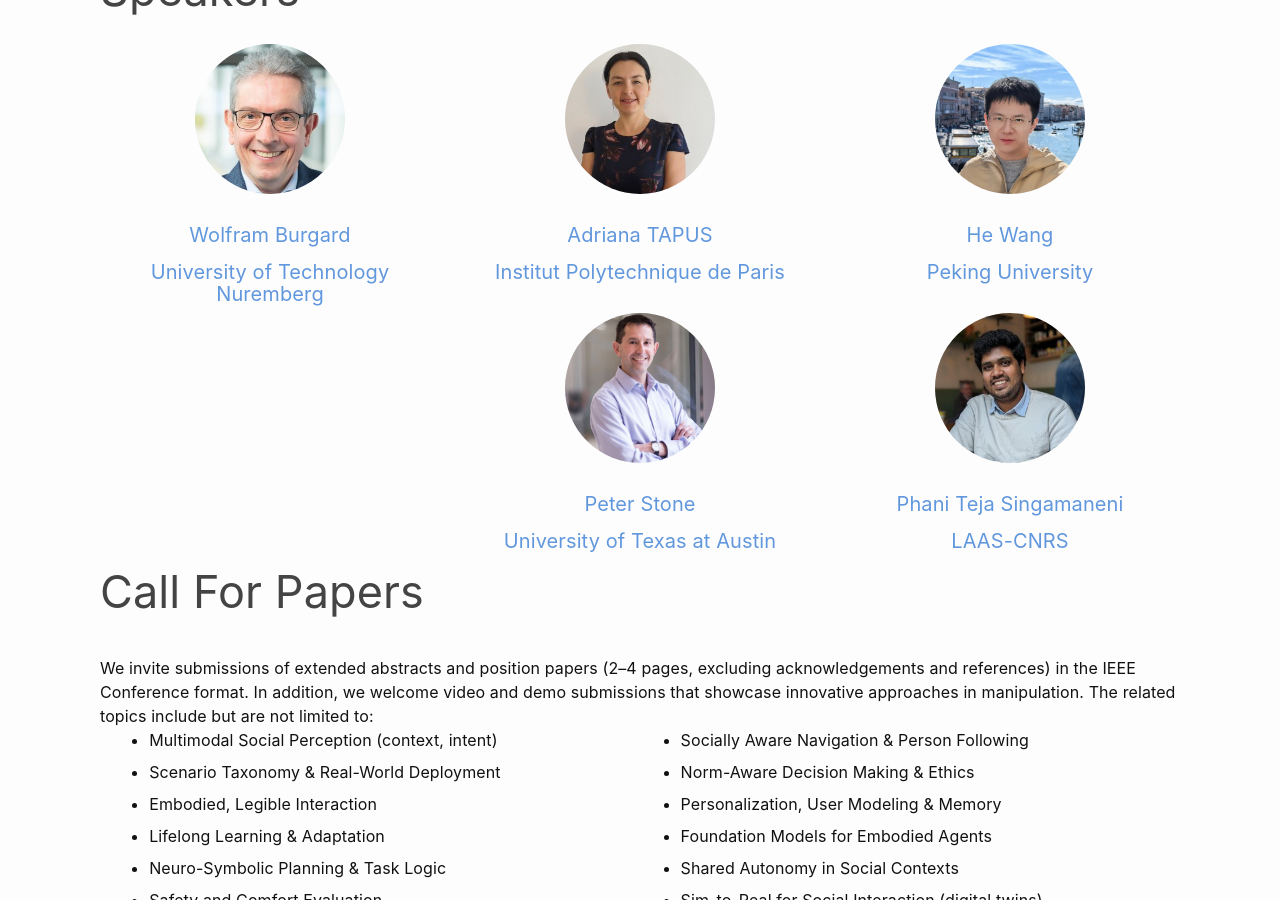
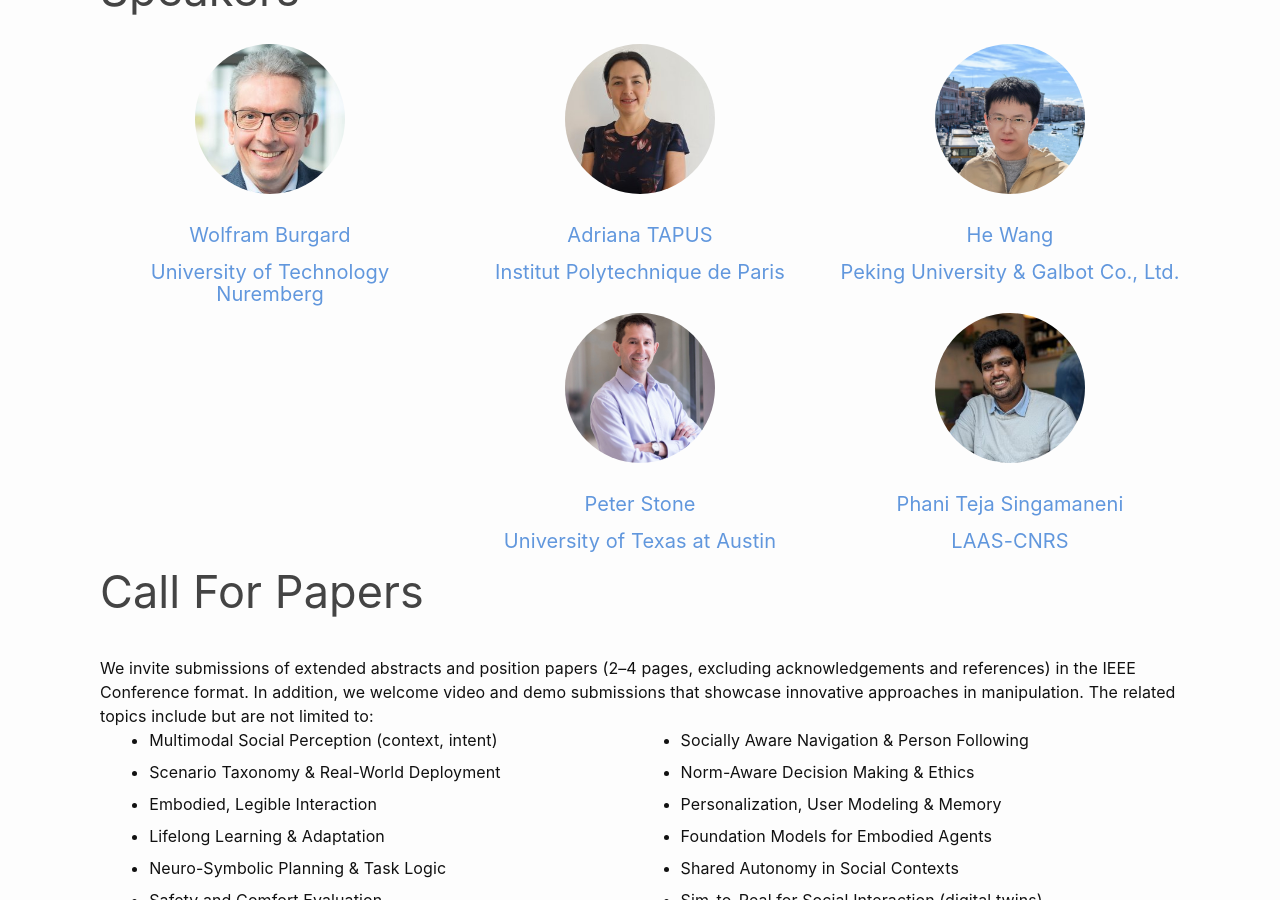
Before and after one commit to icra2026-workshop-embodied-social/icra2026-workshop-embodied-social.github.io, a Jekyll site: the page built from index.md, in a window 1280 px wide and 900 px high, scrolled down 808 px. Built offline with Jekyll 4.4.1, drawn with Linux system fonts in a browser that asks for light colours.

Commit message:
Update speakers.yml

```diff
--- a/_data/speakers.yml
+++ b/_data/speakers.yml
@@ -16,7 +16,7 @@
 
 - name: He Wang
   webpage: https://hughw19.github.io/
-  affil: Peking University
+  affil: Peking University & Galbot Co., Ltd.
   affil_link: https://english.pku.edu.cn/
   img: He_Wang.jpg
   bio: >
```
